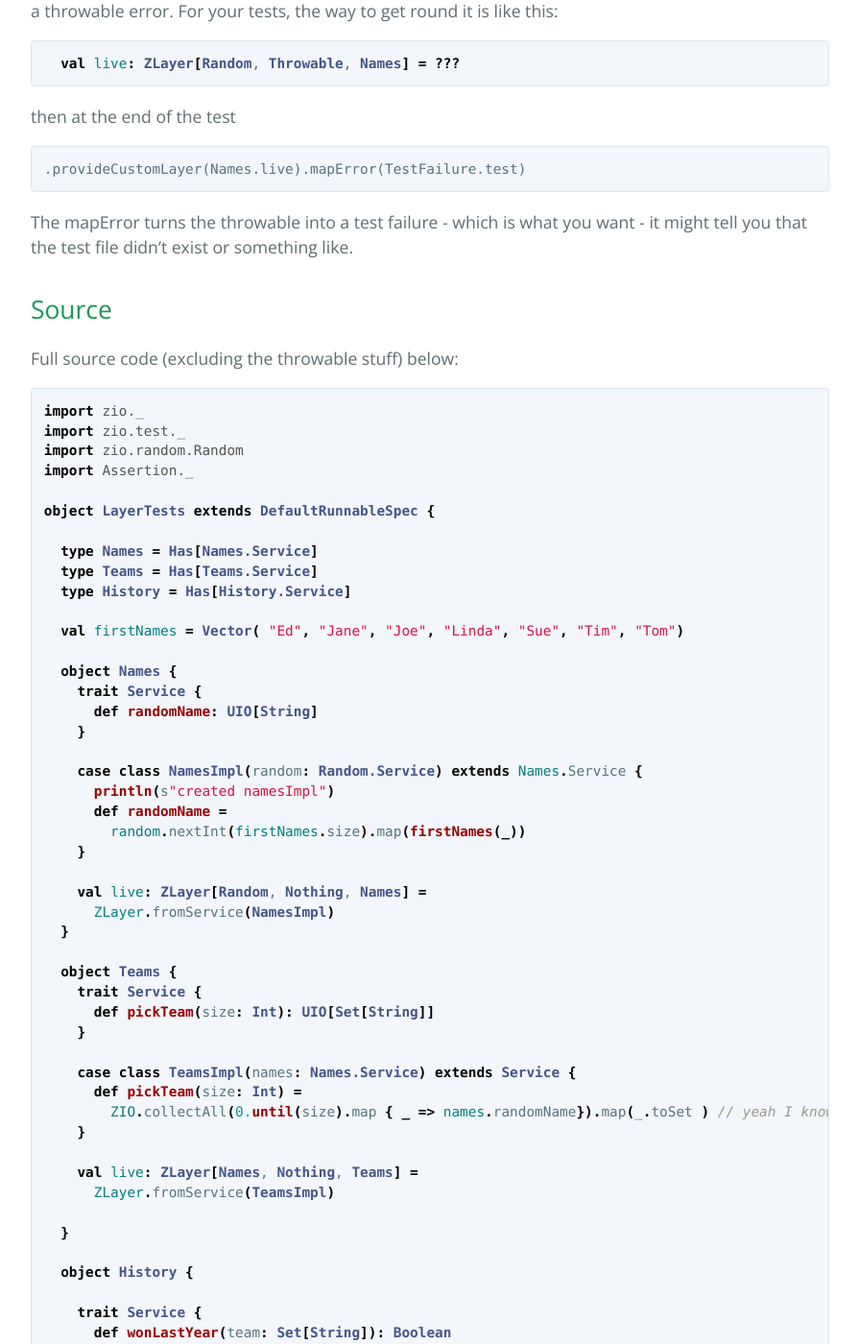
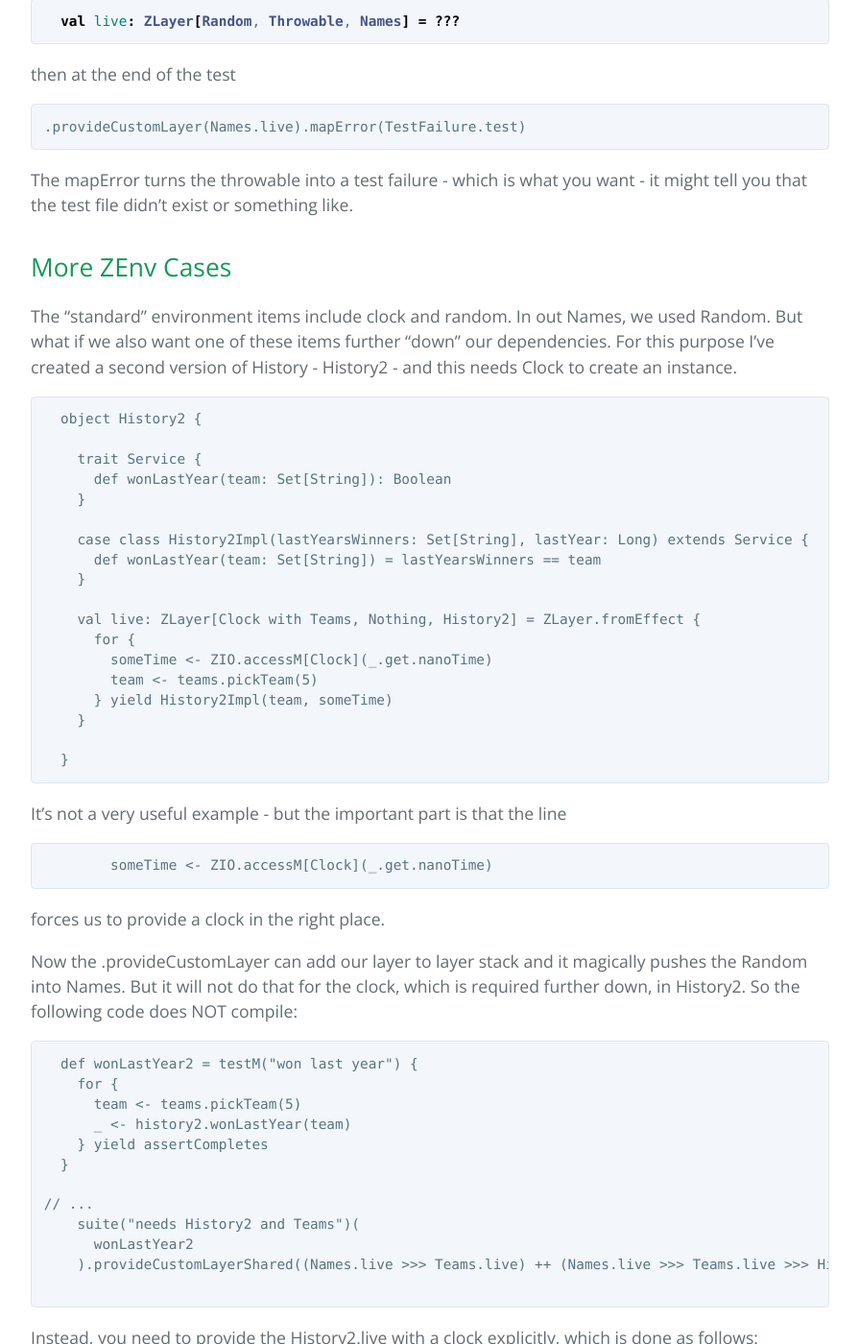
Before and after one commit to TimPigden/TimPigden.github.io, a Jekyll site: the page built from _pages/zlayer/Examples.md, in a window 1280 px wide and 1400 px high, scrolled down 6148 px. Shown: the whole window at 96% size, without its empty margins (192-1087 px from the left). Built offline with Jekyll 4.4.1, drawn with Linux system fonts in a browser that asks for light colours; some of the changed text lies outside the part shown.

Commit message:
updated for example with clocks

````diff
--- a/_pages/zlayer/Examples.md
+++ b/_pages/zlayer/Examples.md
@@ -238,6 +236,60 @@ then at the end of the test
 ```
 The mapError turns the throwable into a test failure - which is what you want - it might tell you that the test file didn't exist or something like.
 
+## More ZEnv Cases
+
+The "standard" environment items include clock and random. In out Names, we used Random. But what if we also want one of these items further "down" our dependencies. For this purpose I've created a second version of History - History2 - and this needs Clock to create an instance.
+```
+  object History2 {
+
+    trait Service {
+      def wonLastYear(team: Set[String]): Boolean
+    }
+
+    case class History2Impl(lastYearsWinners: Set[String], lastYear: Long) extends Service {
+      def wonLastYear(team: Set[String]) = lastYearsWinners == team
+    }
+
+    val live: ZLayer[Clock with Teams, Nothing, History2] = ZLayer.fromEffect {
+      for {
+        someTime <- ZIO.accessM[Clock](_.get.nanoTime)
+        team <- teams.pickTeam(5)
+      } yield History2Impl(team, someTime)
+    }
+
+  }
+```
+It's not a very useful example - but the important part is that the line
+```
+        someTime <- ZIO.accessM[Clock](_.get.nanoTime)
+```
+forces us to provide a clock in the right place.
+
+Now the .provideCustomLayer can add our layer to layer stack and it magically pushes the Random into Names. But it will not do that for the clock, which is required further down, in History2. So the following code does NOT compile:
+```
+  def wonLastYear2 = testM("won last year") {
+    for {
+      team <- teams.pickTeam(5)
+      _ <- history2.wonLastYear(team)
+    } yield assertCompletes
+  }
+
+// ...
+    suite("needs History2 and Teams")(
+      wonLastYear2
+    ).provideCustomLayerShared((Names.live >>> Teams.live) ++ (Names.live >>> Teams.live >>> History2.live)),
+
+```
+Instead, you need to provide the History2.live with a clock explicitly, which is done as follows:
+```
+    suite("needs History2 and Teams")(
+      wonLastYear2
+    ).provideCustomLayerShared((Names.live >>> Teams.live) ++ (((Names.live >>> Teams.live) ++ Clock.any) >>> History2.live))
+```
+
+The Clock.any is a function that gets whatever clock is available from further up. In this case it will be the Test clock, because we have not tried to use Clock.live.
+
+
 ## Source
 Full source code (excluding the throwable stuff) below:
 ```scala
@@ -246,11 +298,18 @@ import zio.test._
 import zio.random.Random
 import Assertion._
 
+import zio._
+import zio.test._
+import zio.random.Random
+import zio.clock.Clock
+import Assertion._
+
 object LayerTests extends DefaultRunnableSpec {
 
   type Names = Has[Names.Service]
   type Teams = Has[Teams.Service]
   type History = Has[History.Service]
+  type History2 = Has[History2.Service]
 
   val firstNames = Vector( "Ed", "Jane", "Joe", "Linda", "Sue", "Tim", "Tom")
 
@@ -284,7 +343,7 @@ object LayerTests extends DefaultRunnableSpec {
 
   }
 
-  object History {
+ object History {
 
     trait Service {
       def wonLastYear(team: Set[String]): Boolean
@@ -296,6 +355,25 @@ object LayerTests extends DefaultRunnableSpec {
 
     val live: ZLayer[Teams, Nothing, History] = ZLayer.fromServiceM { teams =>
       teams.pickTeam(5).map(nt => HistoryImpl(nt))
+    }
+
+  }
+
+  object History2 {
+
+    trait Service {
+      def wonLastYear(team: Set[String]): Boolean
+    }
+
+    case class History2Impl(lastYearsWinners: Set[String], lastYear: Long) extends Service {
+      def wonLastYear(team: Set[String]) = lastYearsWinners == team
+    }
+
+    val live: ZLayer[Clock with Teams, Nothing, History2] = ZLayer.fromEffect {
+      for {
+        someTime <- ZIO.accessM[Clock](_.get.nanoTime)
+        team <- teams.pickTeam(5)
+      } yield History2Impl(team, someTime)
     }
 
   }
@@ -334,6 +412,14 @@ object LayerTests extends DefaultRunnableSpec {
     } yield assertCompletes
   }
 
+  def wonLastYear2 = testM("won last year") {
+    for {
+      team <- teams.pickTeam(5)
+      _ <- history2.wonLastYear(team)
+    } yield assertCompletes
+  }
+
+
   val individually = suite("individually")(
     suite("needs Names")(
        namesTest
@@ -346,7 +432,10 @@ object LayerTests extends DefaultRunnableSpec {
     ).provideCustomLayer(Names.live ++ (Names.live >>> Teams.live)),
     suite("needs History and Teams")(
       wonLastYear
-    ).provideCustomLayerShared((Names.live >>> Teams.live) ++ (Names.live >>> Teams.live >>> History.live))
+    ).provideCustomLayerShared((Names.live >>> Teams.live) ++ (Names.live >>> Teams.live >>> History.live)),
+    suite("needs History2 and Teams")(
+      wonLastYear2
+    ).provideCustomLayerShared((Names.live >>> Teams.live) ++ (((Names.live >>> Teams.live) ++ Clock.any) >>> History2.live))
   )
 
   val altogether = suite("all together")(
@@ -383,5 +472,8 @@ package object history {
   def wonLastYear(team: Set[String]) = ZIO.access[History](_.get.wonLastYear(team))
 }
 
+package object history2 {
+  def wonLastYear(team: Set[String]) = ZIO.access[History2](_.get.wonLastYear(team))
+}
 ```
 If you have any more complex requirements, ask on Discord in #zio-users or check out the main zio web page and [docs](https://zio.dev)
````
Also changed, not shown: other parts of _pages/zlayer/Examples.md (+1 -3 lines).
